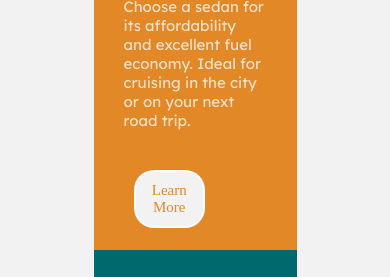
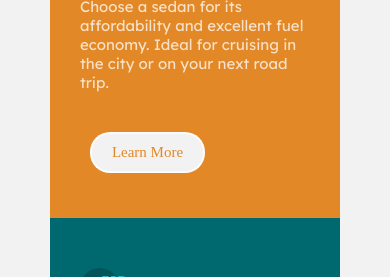
Before and after one commit to EwelynSantos/frontendmenthor__three-columns-component, a plain HTML site: page index.html in a window 390 px wide. Shown: the part 228-505 px from the top of the page. Drawn offline with Linux system fonts and the light colour scheme.

Commit message:
altura 'auto' no mobile

```diff
--- a/style.css
+++ b/style.css
@@ -124,9 +124,11 @@ p {
     text-align: center;
 }
 
-@media(max-width:767px) {
+@media(max-width:768px) {
     .all {
         flex-direction: column;
+        height: auto;
+        width: 100%;
     }
 
     .card1 {
```
